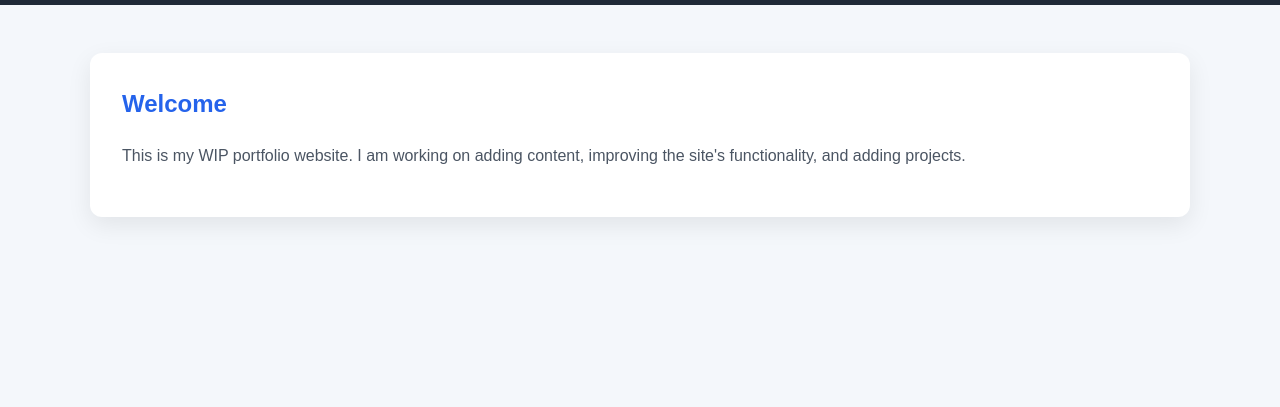
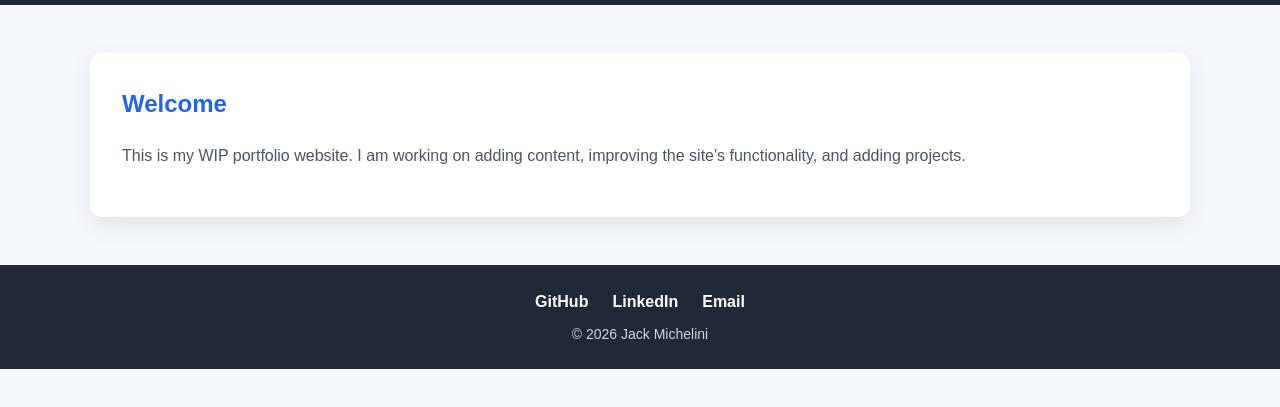
Before and after one commit to jackpm14/jackpm14.github.io, a plain HTML site: page index.html in a window 1280 px wide. Shown: the part 81-488 px from the top of the page. Drawn offline with Linux system fonts and the light colour scheme.

Commit message:
Added footer

```diff
--- a/index.html
+++ b/index.html
@@ -30,5 +30,15 @@
                 </section>
             </div>
         </main>
+        <footer class="site-footer">
+            <div class="container">
+                <nav aria-label="Social links">
+                    <a href="https://github.com/jackpm14" target="_blank" rel="noopener noreferrer">GitHub</a>
+                    <a href="https://www.linkedin.com/in/jack-michelini-6a38b929b/" target="_blank" rel="noopener noreferrer">LinkedIn</a>
+                    <a href="mailto:jackmic@umich.edu">Email</a>
+                </nav>
+                <p>&copy; 2026 Jack Michelini</p>
+            </div>
+</footer>
     </body>
 </html>
--- a/style.css
+++ b/style.css
@@ -74,6 +74,37 @@ body {
     color: var(--muted-color);
 }
 
+.site-footer {
+    background: var(--header-color);
+    color: #fff;
+    padding: 1.5rem 0;
+    text-align: center;
+}
+
+.site-footer nav {
+    display: flex;
+    justify-content: center;
+    gap: 1.5rem;
+    margin-bottom: 0.5rem;
+}
+
+.site-footer a {
+    color: #fff;
+    font-weight: 600;
+    text-decoration: none;
+}
+
+.site-footer a:hover,
+.site-footer a:focus-visible {
+    text-decoration: underline;
+}
+
+.site-footer p {
+    margin: 0;
+    font-size: 0.875rem;
+    color: #d1d5db;
+}
+
 @media (max-width: 600px) {
     .site-header .container {
         flex-direction: column;
```
